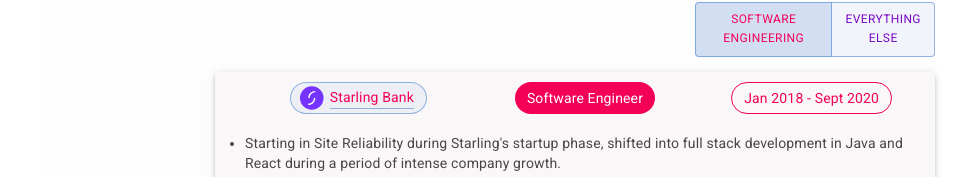
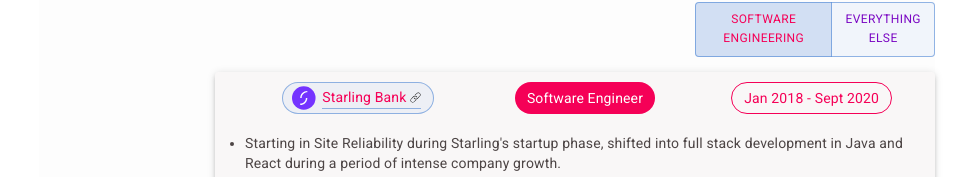
Before and after one commit to zantetsuken88/lee-stewart, a React (Create React App) app: page / in a window 1280 px wide. Shown: the part 291-468 px from the top of the page, without its empty margins (153-1121 px from the left). Built offline with nearby package versions, Linux system fonts and the light colour scheme.

Commit message:
Add a link icon to the company label chip to indicate the clickable link to website

```diff
--- a/src/App.scss
+++ b/src/App.scss
@@ -18,6 +18,7 @@
   color: inherit;
   & p {
     padding-bottom: 1px;
+    padding-right: 3px;
     border-bottom: 1px $border-clickable solid;
   }
 }
--- a/src/components/RoleSection.jsx
+++ b/src/components/RoleSection.jsx
@@ -4,6 +4,7 @@
 import './RoleSection.scss';
 import PropTypes from 'prop-types';
 import TechStack from './TechStack';
+import link from '../media/link-thin.svg';
 
 const tooltipBullet = (bullet, name, tooltipText) => {
   const [ before, after ] = bullet.split(name);
@@ -54,8 +55,9 @@
             variant='outlined'
             clickable
             label={
-              <a className={`company-label${data.chipClass}`} href={data.website} target='_blank' rel='noopener noreferrer'>
-                <Typography  variant='body2'>{data.company}</Typography>
+              <a className='company-label' href={data.website} target='_blank' rel='noopener noreferrer'>
+                <Typography variant='body2'>{data.company}</Typography>
+                <img src={link} alt='link icon'/>
               </a>
             }/>
           <Chip className={`chip chip${data.chipClass} chip${data.chipClass}-inner`}
--- a/src/components/RoleSection.scss
+++ b/src/components/RoleSection.scss
@@ -139,6 +139,19 @@
   }
 }
 
+.company-label {
+  display: grid;
+  grid-template-columns: 1fr 12px;
+
+  & img {
+    height: 11px;
+    place-self: end;
+    padding-bottom: 5px;
+    padding-left: 1px;
+    border-bottom: 1px $border-clickable solid;
+  }
+}
+
 .role-text {
   margin: 1em 0;
 }
```
Also changed, not shown: src/media/link-thin.svg (added).
